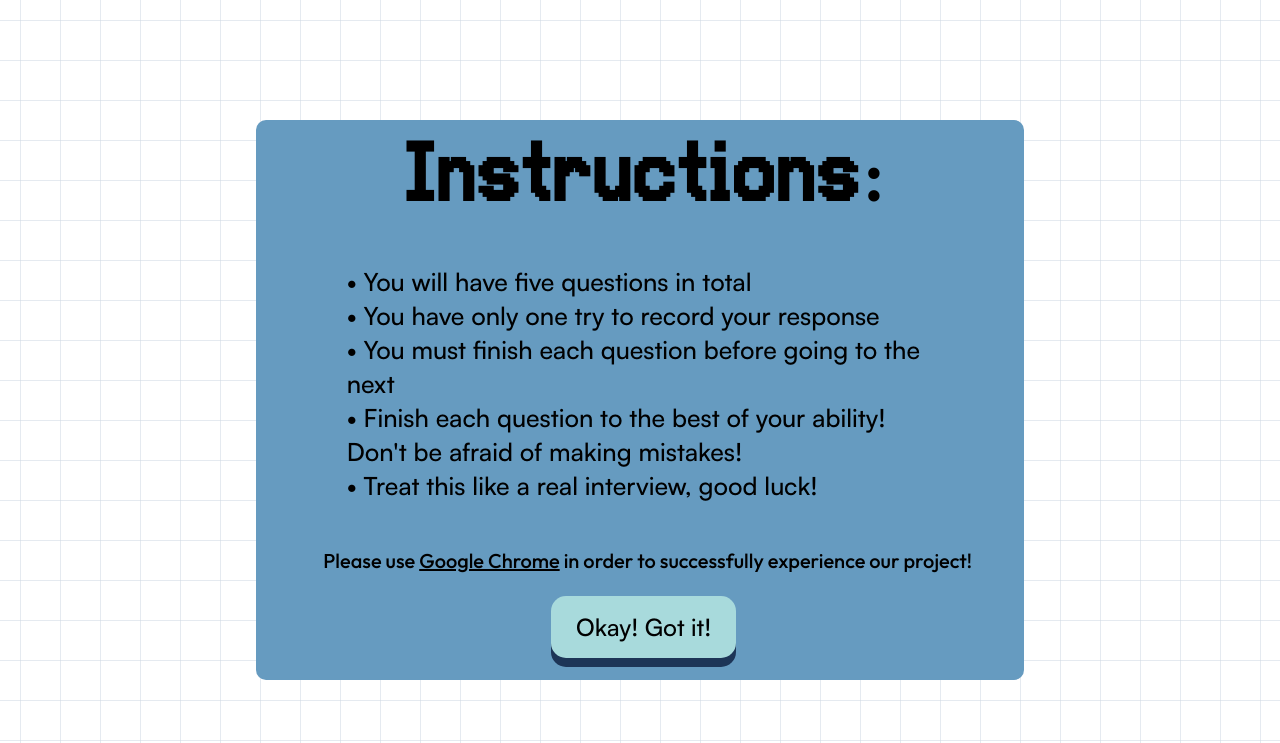
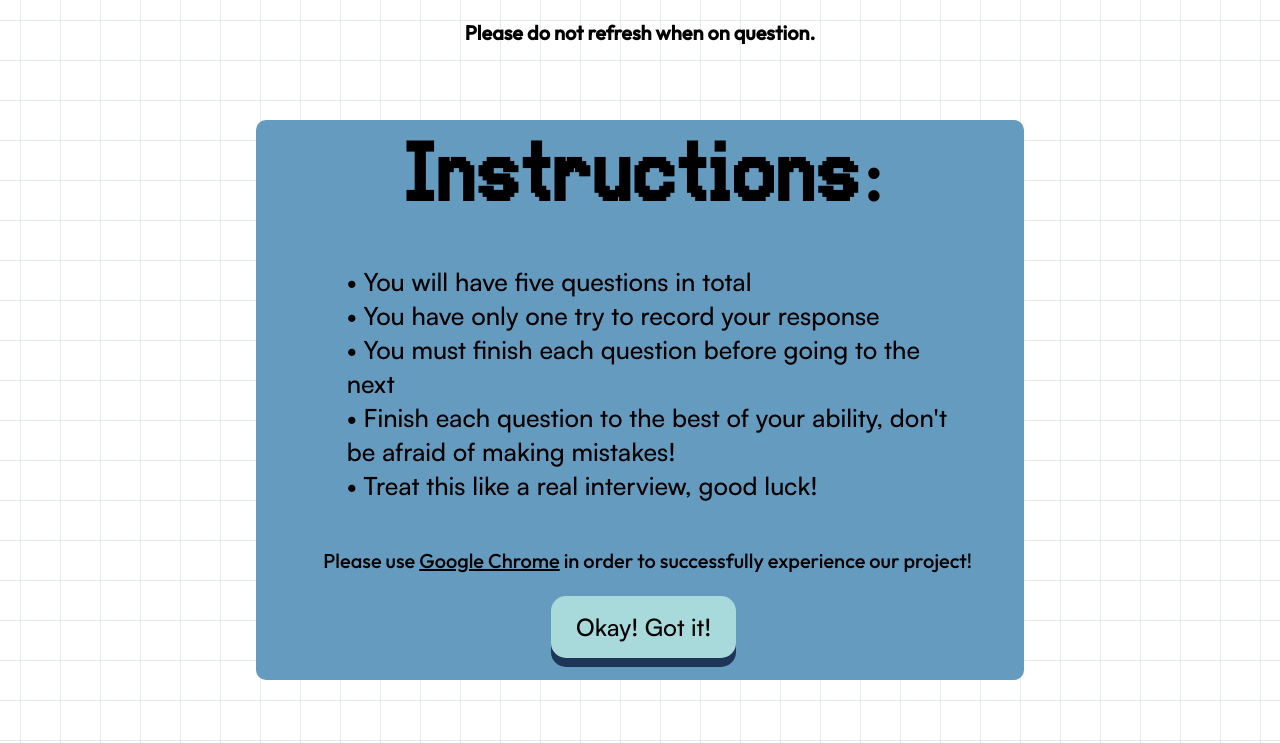
Before and after one commit to rachel-pu/WiNG.it-hackathon, a Flask app: page /instructions in a window 1280 px wide. Shown: the top 743 px of the page. Run offline with Flask 3, Linux system fonts and the light colour scheme.

Commit message:
configured linkedins & updated instructions for browser support

```diff
--- a/static/styles/instructions.css
+++ b/static/styles/instructions.css
@@ -35,6 +35,7 @@ body{
     align-items: center;
     font-family: 'Outfit-Medium';
 }
+
 
 .instructionsMainDiv {
     display: flex;
@@ -119,3 +120,10 @@ body{
     text-align: center;
     font-size: 20px;
 }
+
+.refresh-message{
+    text-align: center;
+    color: #000000;
+    font-weight: bolder;
+    font-size: 20px;
+}
--- a/templates/home.html
+++ b/templates/home.html
@@ -23,7 +23,7 @@
         </button></a>
     <br/><br/>
 
-     <p class = "project-creators">Project created by <span><a href = "https://www.linkedin.com/in/xiaoguo-jia/">Xiaoguo Jia</a>, <a href = "https://www.linkedin.com/in/rachel-pu-ufl/">Rachel Pu</a>, <a href = "https://www.linkedin.com/in/chelseaqnguyen/">Chelsea Nguyen</a>, <a href = "https://www.linkedin.com/in/saranicolesmith/">Sara Smith</a></span></p>
+     <p class = "project-creators">Project created by <span><a target="_blank" href = "https://www.linkedin.com/in/xiaoguo-jia/">Xiaoguo Jia</a>, <a target="_blank" href = "https://www.linkedin.com/in/rachel-pu-ufl/">Rachel Pu</a>, <a target="_blank" href = "https://www.linkedin.com/in/chelseaqnguyen/">Chelsea Nguyen</a>, <a target="_blank" href = "https://www.linkedin.com/in/saranicolesmith/">Sara Smith</a></span></p>
 </div>
 
 </body>
--- a/templates/instructions.html
+++ b/templates/instructions.html
@@ -13,15 +13,14 @@
                 • You will have five questions in total
                 <br> • You have only one try to record your response
                 <br>• You must finish each question before going to the next
-                <br>• Finish each question to the best of your ability! Don't be afraid of making mistakes!
+                <br>• Finish each question to the best of your ability, don't be afraid of making mistakes!
                 <br>• Treat this like a real interview, good luck!
             </p>
-            <p class = "browser-blurb">Please use <u>Google Chrome</u> in order to successfully experience our project!</p>
+            <p class = "browser-blurb">Please use <u>Google Chrome</u> in order to successfully experience our project!
+            </p>
         </div>
-
         <a href = "/interview1"><button class= "okayButton">Okay! Got it!</button></a>
     </div>
-
-
+    <p class = "refresh-message"> Please do not refresh when on question.</p>
 </body>
 </html>
```
